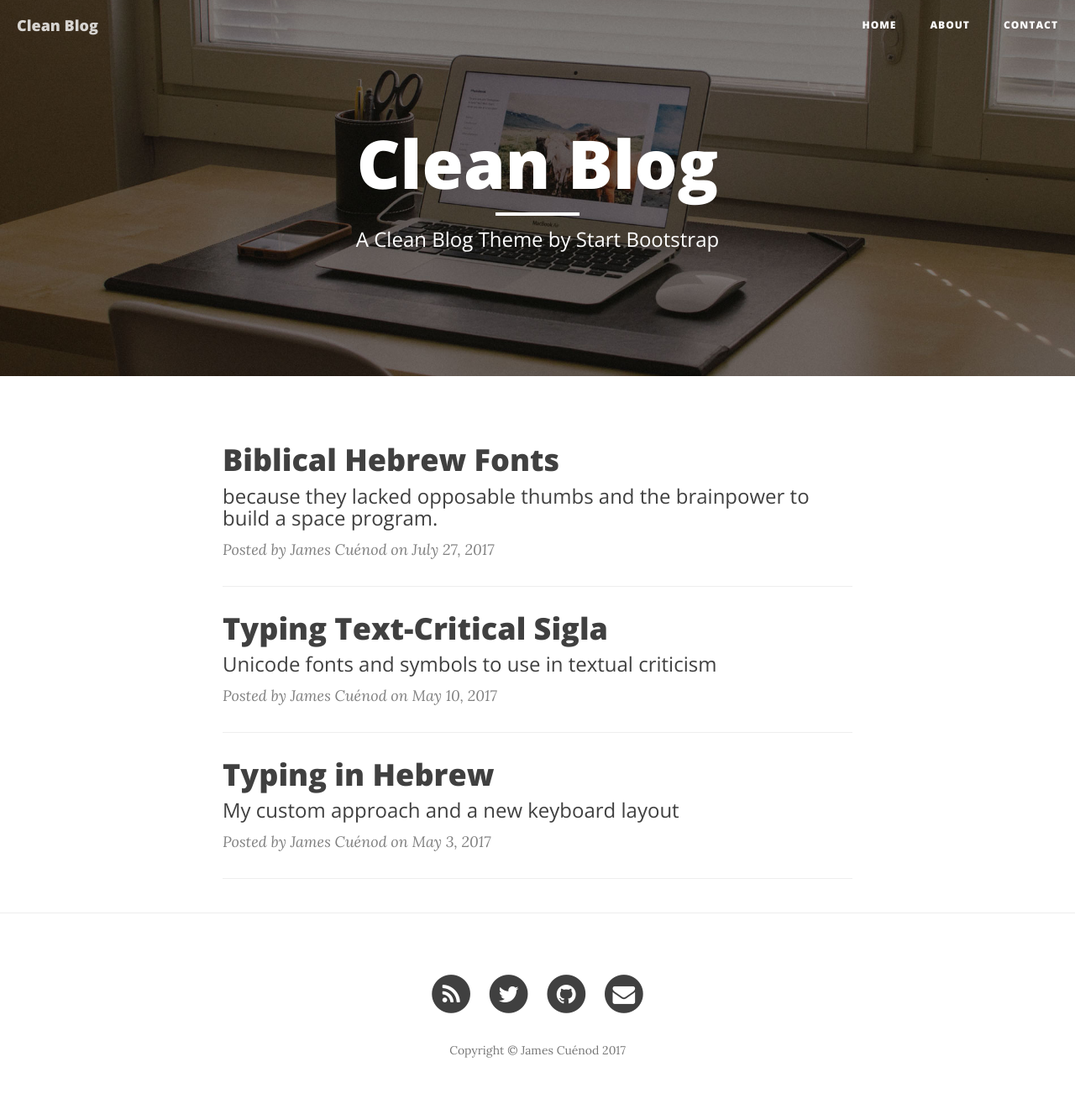
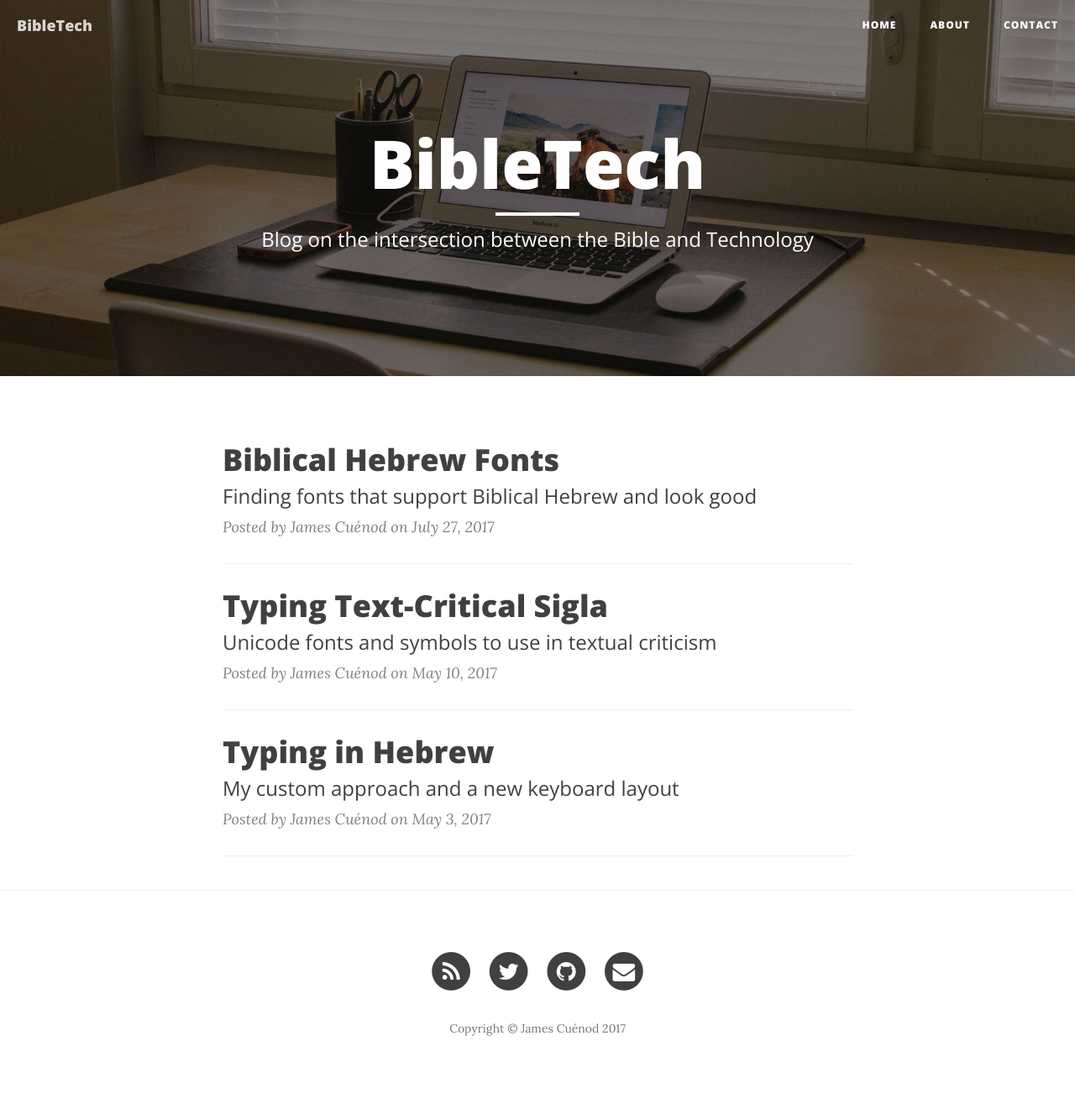
Before and after one commit to jcuenod/bibletech, a Jekyll site: the page built from index.html, in a window 1280 px wide. Shown: the whole page at 84% size. Built offline with Jekyll 4.4.1, drawn with Linux system fonts in a browser that asks for light colours; nearby versions of some CDN libraries; the list of posts is cut into pages by our own code; after the commit the page ends 1301 px from its top, so only the background shows below that.

Commit message:
Fixing more config stuff

```diff
--- a/_config.yml
+++ b/_config.yml
@@ -1,5 +1,5 @@
 # Site settings
-title: Clean Blog
+title: BibleTech
 header-img: img/home-bg.jpg
 email: j3frea@gmail.com
 copyright_name: James Cuénod
--- a/_posts/2017-07-27-unicode-hebrew-fonts.md
+++ b/_posts/2017-07-27-unicode-hebrew-fonts.md
@@ -1,7 +1,7 @@
 ---
 layout: post
 title:  "Biblical Hebrew Fonts"
-subtitle:   "because they lacked opposable thumbs and the brainpower to build a space program."
+subtitle:   "Finding fonts that support Biblical Hebrew and look good"
 date:   2017-07-27 14:00:00 +0300
 author: James Cuénod
 header-img: "img/post-bg-01.jpg"
--- a/index.html
+++ b/index.html
@@ -1,6 +1,6 @@
 ---
 layout: page
-description: "A Clean Blog Theme by Start Bootstrap"
+description: "Blog on the intersection between the Bible and Technology"
 ---
 
 {% for post in paginator.posts %}
```
